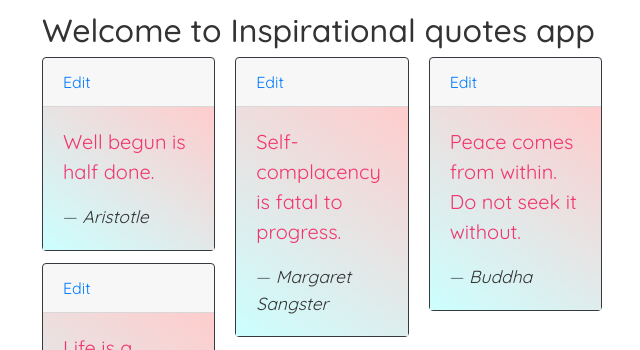
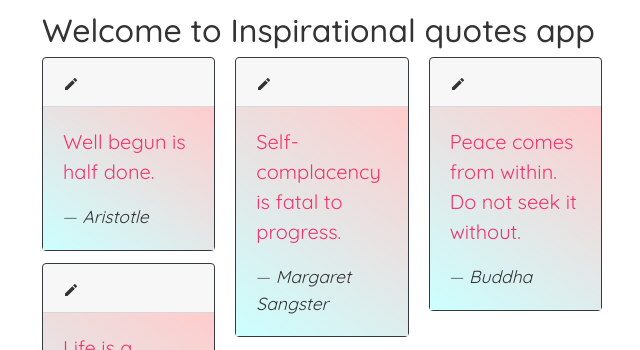
Before and after one commit to krishna-thapa/quote-react-web-app, a React (Create React App) app: page / in a window 1280 px wide. Shown: the part 232-582 px from the top of the page, without its empty margins (318-958 px from the left). Built offline with nearby package versions, Linux system fonts and the light colour scheme; data requests are answered from the project's data file.

Commit message:
Icons are added

```diff
--- a/package.json
+++ b/package.json
@@ -10,6 +10,7 @@
     "react": "^17.0.1",
     "react-bootstrap": "^1.5.1",
     "react-dom": "^17.0.1",
+    "react-icons": "^4.2.0",
     "react-router-dom": "^5.2.0",
     "react-scripts": "4.0.3",
     "web-vitals": "^1.1.0"
--- a/src/components/QuoteList.js
+++ b/src/components/QuoteList.js
@@ -1,5 +1,7 @@
 import { CardColumns, Card } from "react-bootstrap";
 import { Link } from "react-router-dom";
+import { MdEdit } from "react-icons/md";
+import { IconContext } from "react-icons";
 
 const QuoteList = ({ quotes, title }) => {
 
@@ -11,7 +13,11 @@ const QuoteList = ({ quotes, title }) => {
           <Card key={quote.id} border="dark">
             <Card.Header>
               <Link to={`/quotes/${quote.id}`}>
-                Edit
+                <IconContext.Provider value={{ className: 'react-icon-click' }}>
+                  <div>
+                    <MdEdit />
+                  </div>
+                </IconContext.Provider>
               </Link>
             </Card.Header>
             <Card.Body>
--- a/src/index.css
+++ b/src/index.css
@@ -43,3 +43,11 @@
 .card-body {
   background: linear-gradient(35deg, #CCFFFF, #FFCCCC);
 }
+
+.react-icon-click {
+  size: 20px;
+  color: red;
+}
+.react-icon-click:hover {
+  size: 30px;
+}
```
Also changed, not shown: 1 other file (tests, documents, lock files or other folders).
